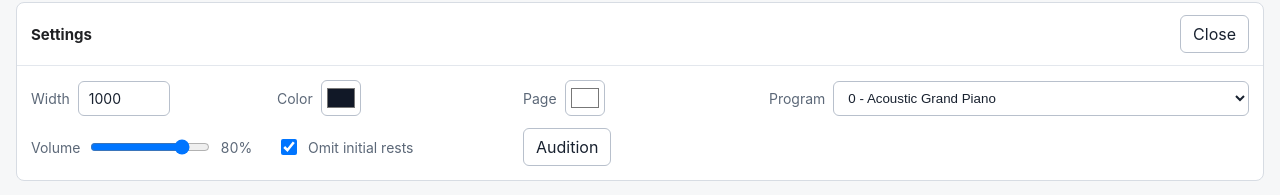
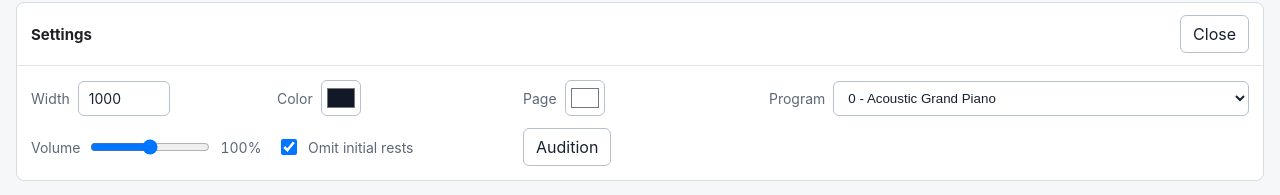
Before and after one commit to Yaossg/potato-jianpu, a React (Vite) app: page / in a window 1280 px wide. Both pictures are taken after a click on the button "Settings". Shown: the part 139-334 px from the top of the page. Built offline with nearby package versions, Linux system fonts and the light colour scheme.

Commit message:
Restore frontend volume range

```diff
--- a/src/web/App.tsx
+++ b/src/web/App.tsx
@@ -109,7 +109,7 @@ export function App() {
   const [scoreColor, setScoreColor] = useState(() => themeColors(initialTheme()).scoreColor);
   const [pageBackground, setPageBackground] = useState(() => themeColors(initialTheme()).pageBackground);
   const [program, setProgram] = useState(0);
-  const [volume, setVolume] = useState(0.8);
+  const [volume, setVolume] = useState(100);
   const [omitInitialRests, setOmitInitialRests] = useState(true);
   const [showSettings, setShowSettings] = useState(false);
   const [showExamples, setShowExamples] = useState(false);
@@ -174,7 +174,7 @@ export function App() {
       },
       setActiveNoteIndex,
       startNoteIndex,
-      volume,
+      volume / 100,
     );
   }
 
@@ -195,7 +195,7 @@ export function App() {
       },
       undefined,
       0,
-      volume,
+      volume / 100,
     );
   }
 
@@ -323,12 +323,12 @@ export function App() {
               <input
                 type="range"
                 min={0}
-                max={1}
-                step={0.05}
+                max={200}
+                step={1}
                 value={volume}
                 onChange={(event) => setVolume(Number(event.target.value))}
               />
-              <span>{Math.round(volume * 100)}%</span>
+              <span>{Math.round(volume)}%</span>
             </label>
             <label className="checkbox-control">
               <input
--- a/src/web/audio.ts
+++ b/src/web/audio.ts
@@ -74,7 +74,7 @@ export class PreviewAudioPlayer {
     oscillator.type = SYNTH_WAVEFORM;
     oscillator.frequency.setValueAtTime(midiToFrequency(midiNote), start);
     gain.gain.setValueAtTime(0.0001, start);
-    const gainValue = Math.max(0.0001, SYNTH_BROWSER_GAIN * Math.max(0, Math.min(1, volume)));
+    const gainValue = Math.max(0.0001, SYNTH_BROWSER_GAIN * Math.max(0, Math.min(2, volume)));
     gain.gain.exponentialRampToValueAtTime(gainValue, start + SYNTH_ATTACK_SECONDS);
     gain.gain.setValueAtTime(
       gainValue,
```
Also changed, not shown: 4 other files (tests, documents, lock files or other folders).
